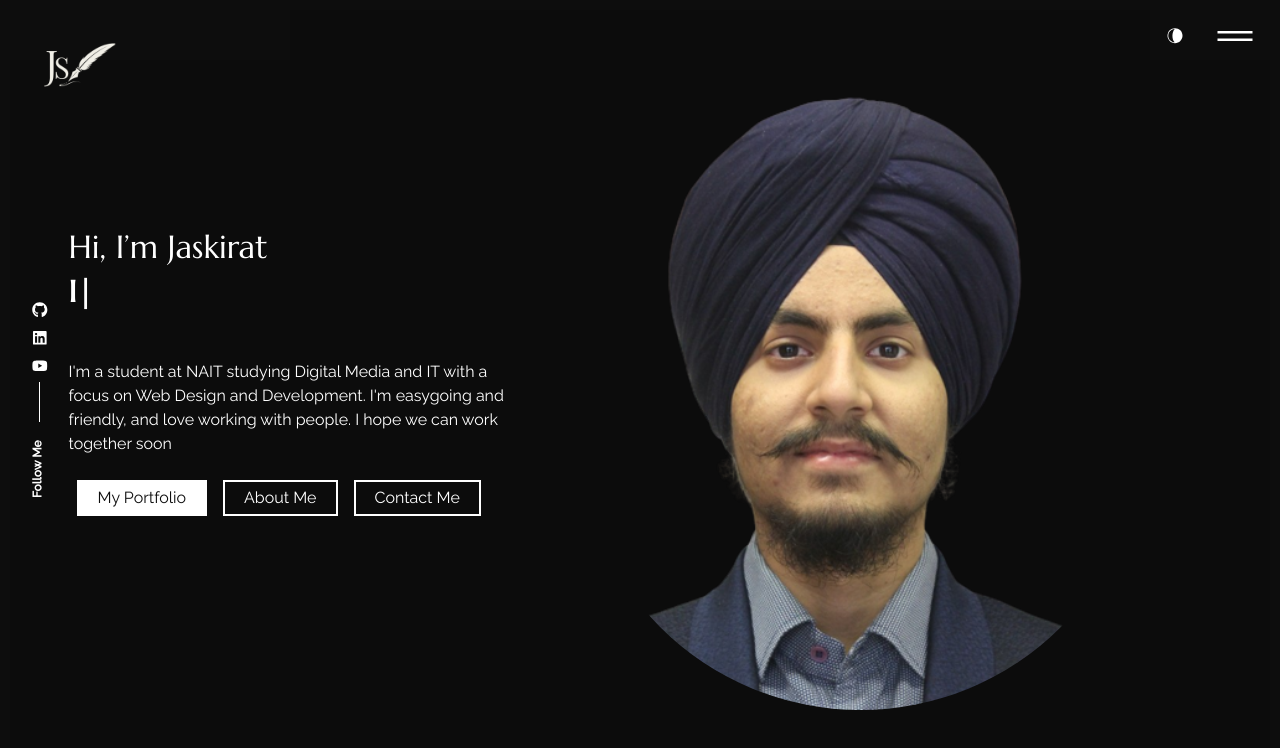
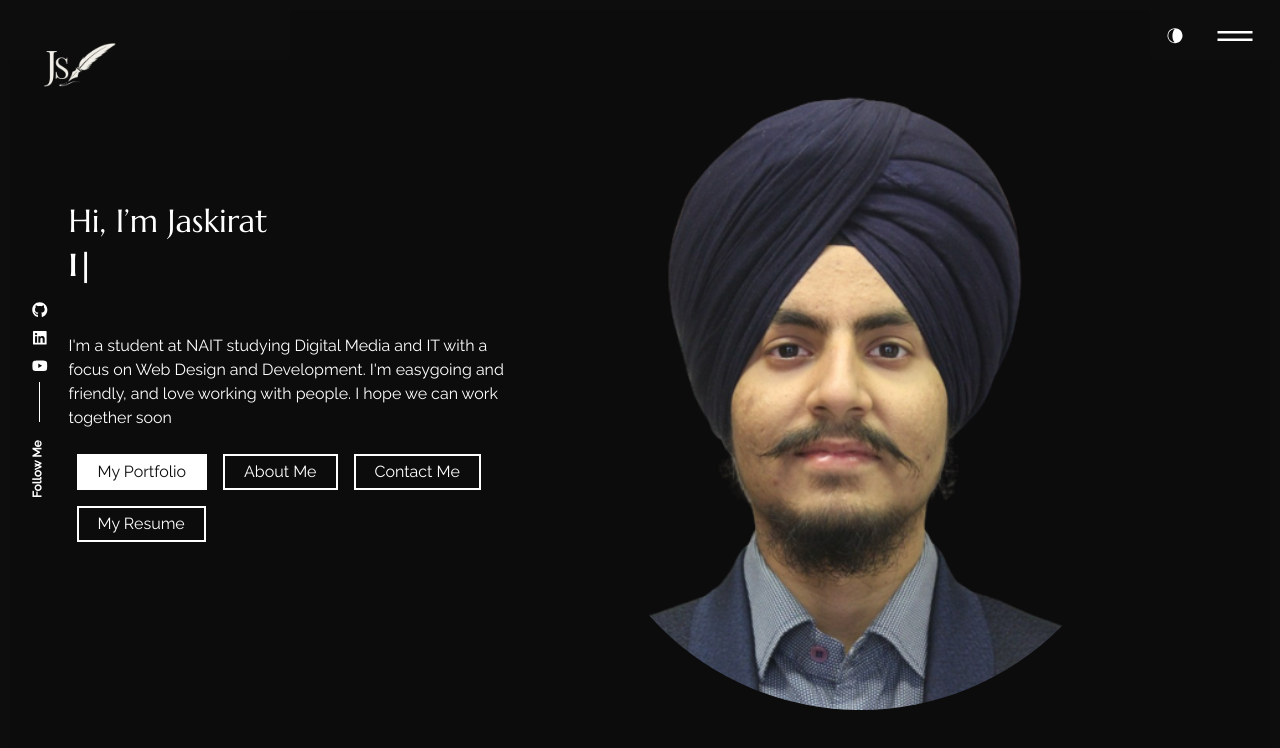
Before and after one commit to ubaimutl/react-portfolio, a React (Create React App) app: page / in a window 1280 px wide. Shown: the top 748 px of the page. Built offline with nearby package versions, Linux system fonts and the light colour scheme.

Commit message:
updated home and portfolio

```diff
--- a/src/content_option.js
+++ b/src/content_option.js
@@ -94,12 +94,7 @@ const services = [
         description: "I designed and created the chocolate-selling website with a vision to combine my passion for delectable chocolates and my growing interest in web development.With the use of HTML and CSS, I aimed to make the website not just a place to buy chocolates but an online chocolate haven, engaging visitors and evoking their cravings.Constructive feedback from users played a significant role in fine-tuning the website, and I'm continuously working to enhance the user experience.",
         link: "https://chocolates-business-site.netlify.app/",
     },
-    {
-        img: "tail_img.webp",
-        heading: "Web Dashboard (Tailwind CSS)",
-        description: "I embarked on a journey to create a team management platform, inspired by the simplicity and effectiveness of tools like Monday.com. Crafted with a blend of Tailwind CSS, JavaScript, HTML, and CSS, my objective was clear: to design a user-friendly interface that promotes seamless collaboration and efficient task management. With a deep commitment to user experience, I diligently incorporated feedback from individuals and teams who shared their insights and needs. The result is a platform that strives to make work feel more human, intuitive, and productive.",
-        link: "https://web-dashboard-tailwind.netlify.app/",
-    },
+
     {
         img: "bd_ecommerce.webp",
         heading: "Bedding Desire E-Commerce",
@@ -113,6 +108,14 @@ const services = [
         link: "https://dogcare-registration-form.netlify.app/",
     },
     {
+        img: "authorbook.webp",
+        heading: "Fetching Author Publications ",
+        description: "I showcased advanced skills in React, Pages, and Next.js. The project centered on dynamic routing, utilizing the Internet Archives Open Library API to display book covers. Clicking the 'View Details' button for a favorite author's book dynamically rendered a new page with a URL path like '/book/bookIdHere,' leveraging Dynamic Routes. Key tasks encompassed creating a Navbar link for efficient Home page navigation and implementing a 'TableCell' with a 'Button' in the Book Table to dynamically navigate to the 'book' page ('/book/SOMEWORKID') using the Next Router.",
+
+        description2: "The intricately designed book page efficiently extracted bookId parameters, initiated asynchronous calls to the Open Library Books API, and rendered Medium Covers using MUI components like Container, Grid, Typography, ImageList, and ImageListItem. Maintaining a high standard of code formatting and style, adhering to best practices, and undergoing linting for error-free execution, the project received a commendable grade, demonstrating proficiency in completing tasks to a professional standard.",
+        link: "https://authorbooklibrary.netlify.app/",
+    },
+    {
         img: "cultivate.webp",
         heading: "My First Bootstrap Site",
         description: "This project showcases your growing proficiency in web development using Bootstrap, a powerful front-end framework. The website embodies a clean and responsive design, highlighting your commitment to creating a user-friendly experience. Leveraging Bootstrap's grid system, components, and styling, you've successfully crafted a platform for a crops cultivation business that is both visually appealing and functionally effective. The seamless integration of Bootstrap's features demonstrates your ability to harness modern web development tools to build dynamic and responsive websites. This project is a testament to your evolving skills and marks an important milestone in your journey as a web developer.",
@@ -121,7 +124,7 @@ const services = [
     {
         img: "weather.webp",
         heading: "Weather App Built in React",
-        description: "In the development of the Current Weather Display App, I implemented a robust solution that effectively demonstrates my proficiency in JavaScript, NPM, Node.js, and parcel usage. The project integrates the OpenWeatherMap API, requiring the use of an API key for data retrieval. I successfully installed and configured Bootstrap and parcel. The codebase adheres to best practices, ensuring the absence of unnecessary folders like node_modules and parcel-cache. Two essential functions, getWeather and renderWeather, were implemented in separate files as instructed, showcasing a solid understanding of modular code organization and usage of JavaScript promises. The DOM API manipulation was skillfully executed, dynamically updating the weather information on the page upon submitting a city search. Overall, the project achieved a high level of proficiency, meeting or exceeding the outlined criteria and demonstrating a strong command of JavaScript development practices.",
+        description: "In the development of the Current Weather Display App, I implemented a robust solution that effectively demonstrates my proficiency in JavaScript, NPM, Node.js, and parcel usage. The project integrates the OpenWeatherMap API, requiring the use of an API key for data retrieval. Two essential functions, getWeather and renderWeather, were implemented in separate files as instructed, showcasing a solid understanding of modular code organization and usage of JavaScript promises. The DOM API manipulation was skillfully executed, dynamically updating the weather information on the page upon submitting a city search. Overall, the project achieved a high level of proficiency, meeting or exceeding the outlined criteria and demonstrating a strong command of JavaScript development practices.",
         link: "https://weather66.netlify.app/",
     },
     {
@@ -130,12 +133,13 @@ const services = [
         description: "I successfully developed a React application that demonstrates a comprehensive understanding of React's fundamental concepts, including events, state management, and conditionals. The project employs Next.js and leverages the Material-UI library for a visually appealing and responsive design. I ensured the correct implementation of useState hooks, stateful variables, and event handling in the form. The application dynamically updates the book list based on user inputs and gracefully handles form submissions, resetting input fields upon successful additions. Additionally, I implemented error handling, displaying an alert message when attempting to submit the form with empty fields. Overall, this showcases my proficiency in React development, emphasizing clean code practices and a strong grasp of core React concepts.",
         link: "https://fetchbooks.netlify.app/",
     },
-    // {
-    //     img: "authorbook.webp",
-    //     heading: "Fetching Author Publications ",
-    //     description: "I showcased advanced skills in React, Pages, and Next.js. The project centered on dynamic routing, utilizing the Internet Archives Open Library API to display book covers. Clicking the 'View Details' button for a favorite author's book dynamically rendered a new page with a URL path like '/book/bookIdHere,' leveraging Dynamic Routes. Key tasks encompassed creating a Navbar link for efficient Home page navigation and implementing a 'TableCell' with a 'Button' in the Book Table to dynamically navigate to the 'book' page ('/book/SOMEWORKID') using the Next Router.",
-    //     link: "https://authorbooklibrary.netlify.app/",
-    // }
+    {
+        img: "tail_img.webp",
+        heading: "Web Dashboard (Tailwind CSS)",
+        description: "I embarked on a journey to create a team management platform, inspired by the simplicity and effectiveness of tools like Monday.com. Crafted with a blend of Tailwind CSS, JavaScript, HTML, and CSS, my objective was clear: to design a user-friendly interface that promotes seamless collaboration and efficient task management. With a deep commitment to user experience, I diligently incorporated feedback from individuals and teams who shared their insights and needs. The result is a platform that strives to make work feel more human, intuitive, and productive.",
+        link: "https://web-dashboard-tailwind.netlify.app/",
+    },
+
 ];
 
 const contactConfig = {
--- a/src/pages/home/index.js
+++ b/src/pages/home/index.js
@@ -63,6 +63,19 @@ export const Home = () => {
                       <div className="ring three"></div>
                     </div>
                   </Link>
+                  <a
+              href="kiratresume.pdf" // Replace with the actual path to your resume PDF
+              download="kiratresume.pdf"
+              target="_blank"
+              rel="noopener noreferrer"
+            >
+             <div id="button_h" className="ac_btn btn">
+                      My Resume
+                      <div className="ring one"></div>
+                      <div className="ring two"></div>
+                      <div className="ring three"></div>
+                    </div>
+            </a>
                 </div>
               </div>
             </div>
--- a/src/pages/portfolio/index.js
+++ b/src/pages/portfolio/index.js
@@ -31,6 +31,8 @@ export const Portfolio = () => {
                 <div className="content">
                   <h2>{data.heading}</h2>
                   <p>{data.description}</p>
+                  <br></br>
+                  <p>{data.description2}</p>
                   <div className="content-viewbtn">
                     <a href={data.link}>View Project</a>
                   </div>
```
Also changed, not shown: 1 other file (tests, documents, lock files or other folders).
